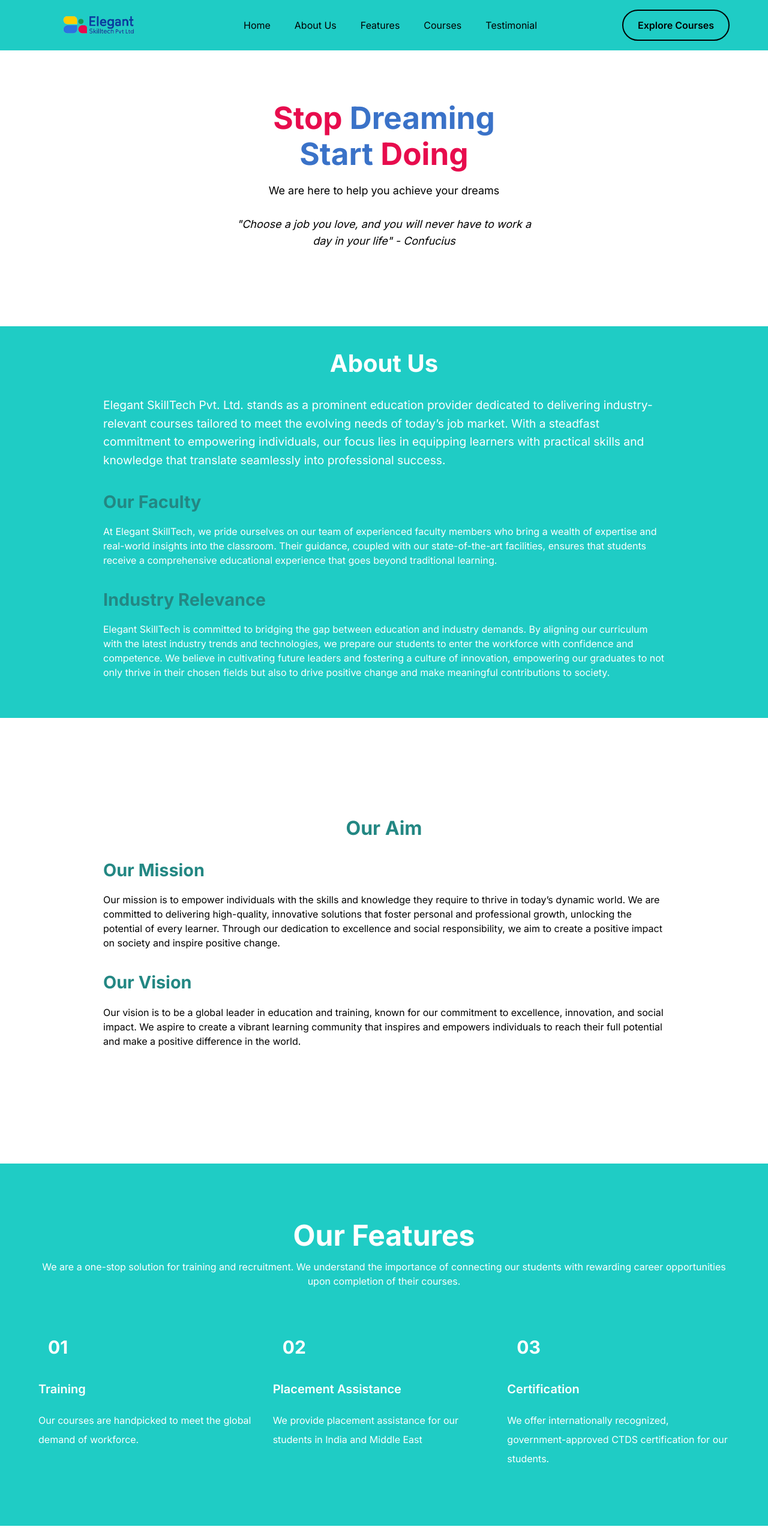
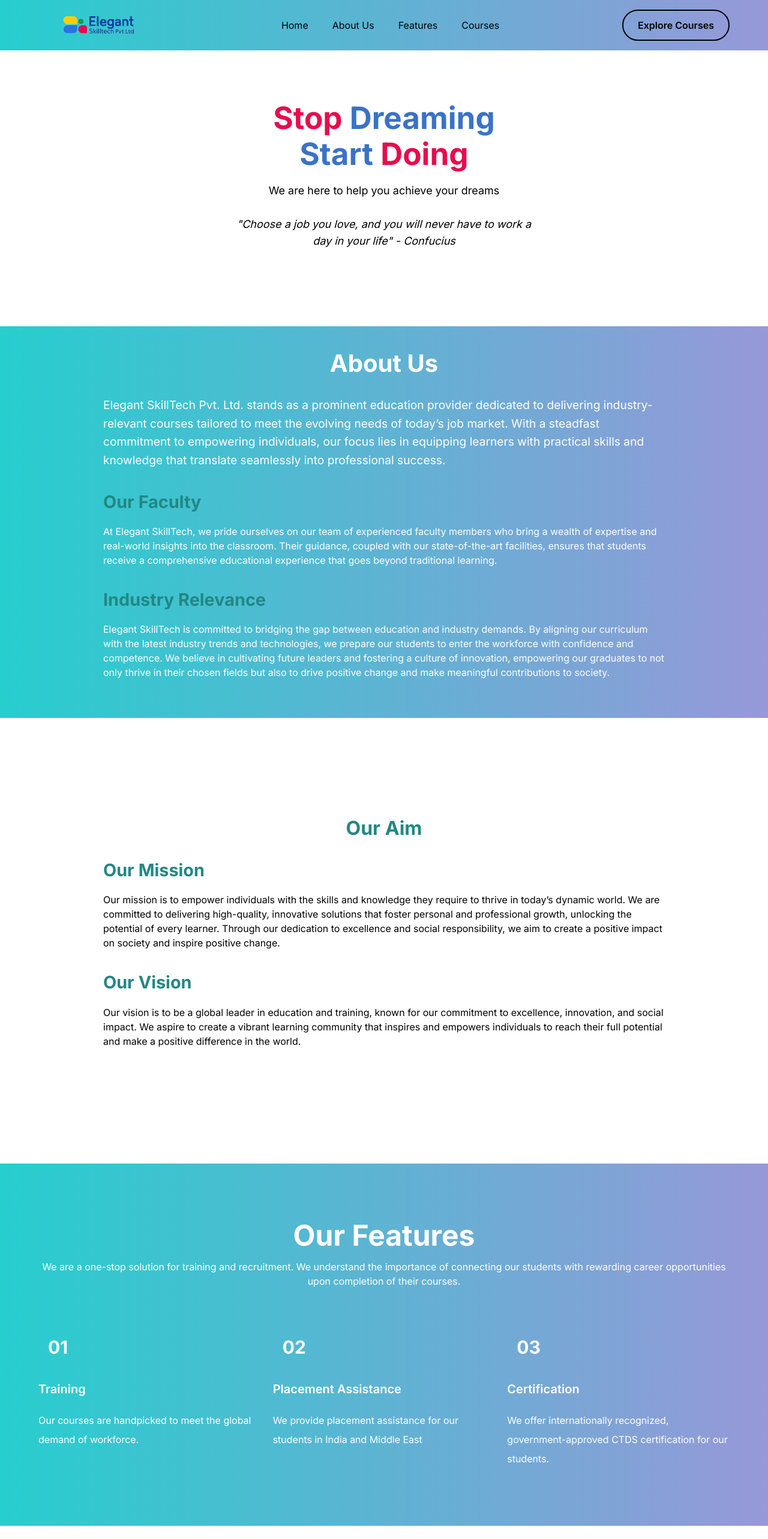
Before and after one commit to Elegant-Skilltech/website, a Next.js app: page / in a window 1280 px wide. Shown: the top 2566 px of the page at 60% size. Built offline with nearby package versions, Linux system fonts and the light colour scheme.

Commit message:
Using Gradients

```diff
--- a/src/components/AboutUs.module.css
+++ b/src/components/AboutUs.module.css
@@ -1,6 +1,7 @@
 .customclass {
   width: 100%; /* w-full */
-  background-color: #1fccc5;
+  /* background-color: #1fccc5;  */
+  background-image: linear-gradient(to right, rgb(38, 206, 206),rgb(151, 152, 216));
   color: #FFFFFF; /* text-white */
   background-size: cover; /* bg-cover */
   background-repeat: no-repeat; /* bg-no-repeat */
--- a/src/components/Features.module.css
+++ b/src/components/Features.module.css
@@ -1,7 +1,8 @@
 /* styles.css */
 .customclass {
     width: 100%; /* w-full */
-    background-color: #1fccc5; /* bg-blue-400 */
+    /* background-color: #1fccc5;  */
+    background-image: linear-gradient(to right, rgb(38, 206, 206),rgb(151, 152, 216));
     color: #FFFFFF; /* text-white */
     background-size: cover; /* bg-cover */
     background-repeat: no-repeat; /* bg-no-repeat */
--- a/src/components/Footer.module.css
+++ b/src/components/Footer.module.css
@@ -1,5 +1,6 @@
 .footer {
-    background: #238783;
+    /* background: #238783;  */
+    background-image: linear-gradient(to right, rgb(38, 206, 206),rgb(151, 152, 216));
     color: #fff;
     padding: 20px 0;
     margin-top: 20px;
--- a/src/components/Navbar.js
+++ b/src/components/Navbar.js
@@ -25,14 +25,21 @@ const Navbar = () => {
     <div ref={navbar} className={styles.navbar}>
       <div className="container px-5 md:px-16 flex items-center justify-between mx-auto">
         <Link href={"/"}>
-          <Image src="/logo.png" width={200} height={200} alt="company logo" />
+          <Image
+            src="/logo.png"
+            width={200}
+            height={200}
+            alt="company logo"
+            quality={"65%"}
+          />
         </Link>
 
         <div>
           <ul
+            // need gradient css property for toggle menu
             className={`${
               toggleMenu === true ? "left-0" : "-left-full"
-            } bg-green text-white z-50 flex md:items-center gap-1 md:gap-5 lg:gap-10 md:relative absolute top-0 md:left-0 w-80 transition-all duration-500 h-screen md:w-auto md:h-auto flex-col md:flex-row shadow-2xl py-24 px-10 md:p-0 md:shadow-none`}
+            } text-white z-50 flex md:items-center gap-1 md:gap-5 lg:gap-10 md:relative absolute top-0 md:left-0 w-80 transition-all duration-500 h-screen md:w-auto md:h-auto flex-col md:flex-row shadow-2xl py-24 px-10 md:p-0 md:shadow-none`}
           >
             <button
               className="text-white md:hidden absolute top-6 right-5"
@@ -41,8 +48,7 @@ const Navbar = () => {
             >
               <CloseOutlinedIcon />
             </button>
-            {["home", "about Us", "features", "courses", "testimonial"].map(
-              (link) => (
+            {["home", "about Us", "features", "courses"].map((link) => (
               <li
                 key={link}
                 className={`${
@@ -52,8 +58,7 @@ const Navbar = () => {
               >
                 <Link href={`#${link}`}>{link}</Link>
               </li>
-              )
-            )}
+            ))}
             <div className="md:hidden mx-auto absolute bottom-16 left-1/2 -translate-x-1/2 flex gap-3">
               <Link
                 href="https://www.facebook.com/profile.php?id=61559930794424"
--- a/src/components/Navbar.module.css
+++ b/src/components/Navbar.module.css
@@ -1,6 +1,6 @@
 /* styles.css */
 .navbar {
-    background-color: #1fccc5;
+    background-image: linear-gradient(to right, rgb(38, 206, 206),rgb(151, 152, 216));
     width: 100%; /* w-full */
     z-index: 50; /* z-50 */
     position: fixed; /* fixed */
```
Lines whose indentation alone changed are shown as unchanged.
